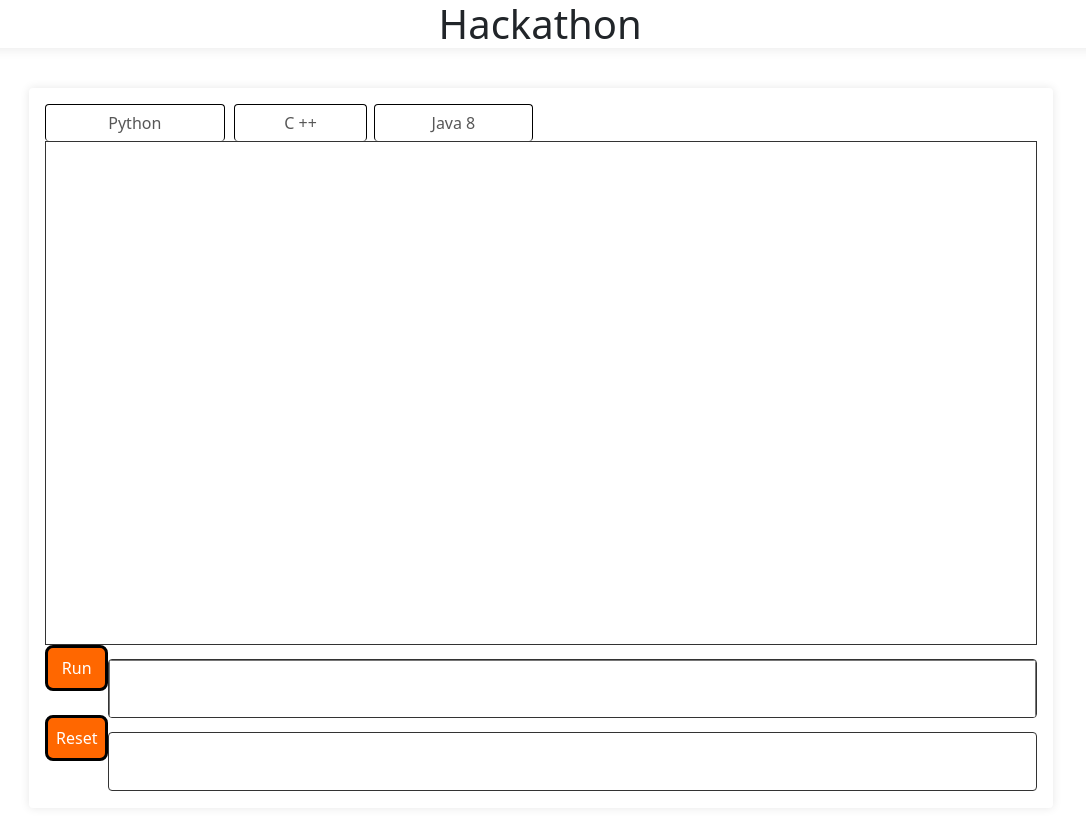
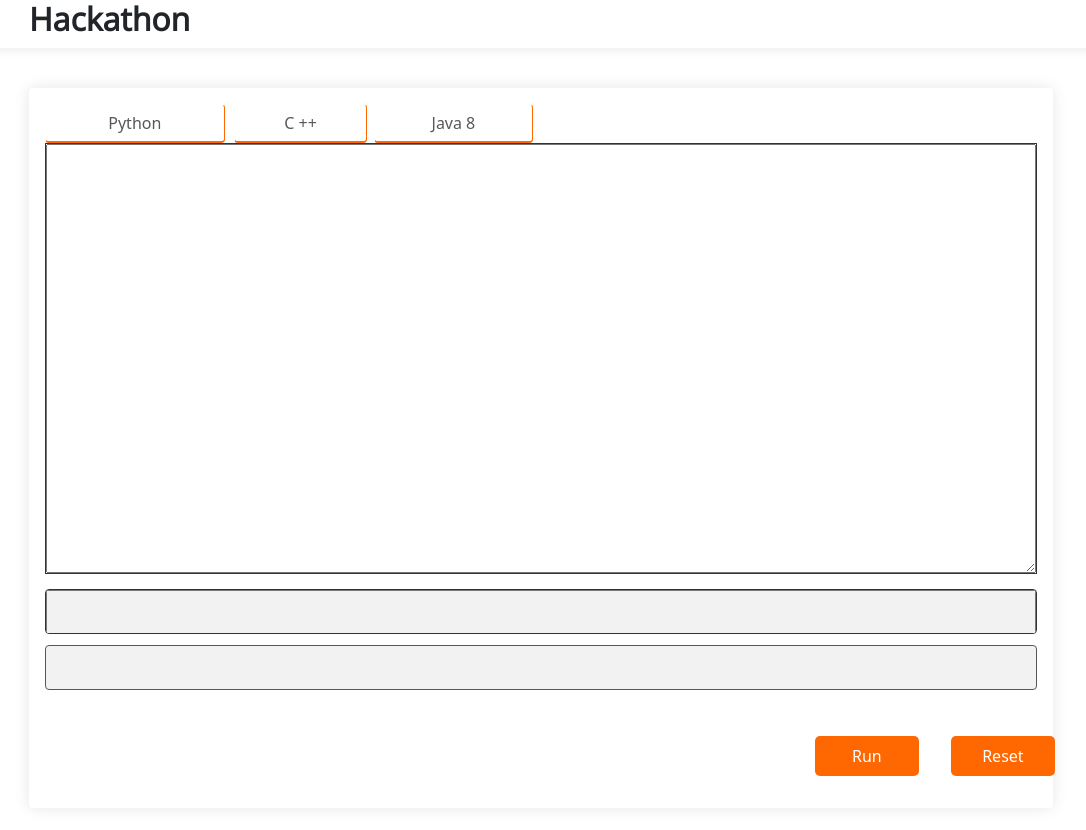
Before and after one commit to Sickaada/Collate, a browser extension: page index.html in a window 1280 px wide. Shown: the whole page, without its empty margins (99-1185 px from the left). Drawn offline with nearby package versions, Linux system fonts and the light colour scheme.

Commit message:
changedfront

```diff
--- a/index.html
+++ b/index.html
@@ -8,7 +8,7 @@
      <link rel="stylesheet" href="style.css">
      <title>Code Editor</title>
      <div class=top>
-     <h1 class="topp">Hackathon</h1>
+     <h2 class="topp">Hackathon</h2>
     </div>
 
  </head>
@@ -28,27 +28,33 @@
                 </tr>
             </table>
             <div class="editor__body">
-                <div id="editorCode" class="editor__code" ></div>
+                <div id="editorCode" class="editor__code" >
+                    <textarea id="inputtext" class="inputtext"></textarea>
+                </div>
             </div>
             <div class="editor__footer">
-                <div class="editor__footer--left">
-                    <button class="editor__btn editor__run">Run</button>
-                    <br>
-                    <button class="editor__btn editor__reset">Reset</button>
-                </div>
+
 
                 <div class="editor__footer--right">
                     <div class="input">
-                        <input type="text" id="myText" value="" >
-
+                        <textarea id="input"></textarea>
                     </div>
                     <div class="editor__console">
                         <ul class="editor__console-logs"></ul>
                     </div>
 
+                </div>
+            </div>
+            <br>
+            <div class="editor__footer--left">
+                <table>
+                    <tr>
+                        <td> <button class="editor__btn editor__run" onClick="runinput()">Run</button> </td>
+                        <td><button class="editor__btn editor__reset" onClick="resetinput()">Reset</button></td>
+                    </tr>
+                </table>
             </div>
         </div>
-    </div>
     </div>
 
 
--- a/main.js
+++ b/main.js
@@ -17,22 +17,32 @@ function pythonClick(){
     document.getElementById("pythonButton").style.backgroundColor = "#ff6700" ;
     document.getElementById("javaButton").style.backgroundColor = "#ffffff";
 
+    document.getElementById("cppButton").style.color = "#575757";
+    document.getElementById("pythonButton").style.color = "#ffffff" ;
+    document.getElementById("javaButton").style.color = "#575757";
 
 }
+
 function cppClick(){
     document.getElementById("cppButton").style.backgroundColor = "#ff6700";
     document.getElementById("pythonButton").style.backgroundColor = "#ffffff";
     document.getElementById("javaButton").style.backgroundColor = "#ffffff";
 
+    document.getElementById("cppButton").style.color = "#ffffff";
+    document.getElementById("pythonButton").style.color = "#575757" ;
+    document.getElementById("javaButton").style.color = "#575757";
+}
 
-}
 function javaClick(){
     document.getElementById("cppButton").style.backgroundColor = "#ffffff";
     document.getElementById("pythonButton").style.backgroundColor = "#ffffff";
     document.getElementById("javaButton").style.backgroundColor = "#ff6700";
 
+    document.getElementById("cppButton").style.color = "#575757";
+    document.getElementById("pythonButton").style.color = "#575757" ;
+    document.getElementById("javaButton").style.color = "#ffffff";
+}
 
-}
 resetCodeBtn.addEventListener('click', () => {
     // Clear ace editor
     codeEditor.setValue(defaultCode);
--- a/style.css
+++ b/style.css
@@ -1,4 +1,5 @@
 @import url('https://fonts.googleapis.com/css2?family=Inconsolata:wght@200;300;400;500;600;700;800;900&display=swap');
+@import url('https://fonts.googleapis.com/css2?family=Open+Sans&display=swap');
 :root {
 
     --editor-border: #818181;
@@ -9,6 +10,11 @@
     padding: 0 ;
     margin: 0;
     box-sizing: border-box;
+}
+h2{
+    font-family: 'Open Sans', sans-serif;
+    margin-left: 10%;
+    font-weight: bold;
 }
 
 html, body {
@@ -25,6 +31,7 @@ html, body {
 #inputtext {
 height: 100%;
 width: 100%;
+overflow-y: scroll;
 }
 
 
@@ -33,23 +40,20 @@ width: 100%;
     margin-top: 0px auto;
     margin-bottom:0px;
     background-color: #ffffff;
-    background-position-x: 10px ;
+    background-position: 10px ;
     box-shadow: 0 0 12px #e6e6e6;
 }
-.topp{
-    margin-left: 42% !important;
-}
+
 .btn{
     width:95%;
     color:#575757;
     background-color: #ffffff;
-     border-color: #000;
-     border-bottom: #ffffff;
+     border-bottom: #ff6700 solid 2.5px;
+     border-right: #ff6700 solid 1px;
       border-radius: 1;
-      border-width: 1px;
 }
 .btn:hover{
-    background-color: grey !important;
+    background-color: rgb(242,242,242) !important;
     color: #000;
 }
 
@@ -65,7 +69,7 @@ width: 100%;
 
 .editor__wrapper {
     background-color:#ffffff;
-    box-shadow: 0 0 10px #e6e6e6;
+    box-shadow: 0 0 15px #e6e6e6;
     width: 80%;
     height: 90%;
     display: flex;
@@ -85,6 +89,7 @@ width: 100%;
 }
 
 .editor__footer--left {
+    margin-left: 76%;
     display: flex;
     flex-direction: column;
 }
@@ -103,29 +108,34 @@ width: 100%;
 }
 
 .editor__btn {
+    width: 13vh ;
+    margin: 2vh ;
     border: 0;
     padding: .5em;
-    background-color: black;
-    border: 3px solid black;
+    border: #575757;
     color:white;
-    border-radius:8px;
-  background-color: #ff6700 ;
+    border-radius:5px;
+    background-color: #ff6700 ;
 }
 
 
 .editor__console {
-    background-color: #ffffff;
+    background-color: rgb(242,242,242);
     width: 100%;
-    height:40%;
-    margin-top: .9em;
-    border: 0.5px solid #333 ;
+    height:37%;
+    margin-top: .7em;
+    border: 0.5px solid #575757 ;
     overflow: auto;
     border-radius:4px;
 }
+#input{
+    width: 100%;
+    resize: none;
+    background-color: rgb(242,242,242);
+}
 .input {
-    background-color: #ffffff;
     width: 100%;
-    height: 40%;
+    height: 37%;
     margin-top: .9em;
     border: 0.5px solid #333 ;
     overflow: auto;
```
Also changed, not shown: 1 other file.
